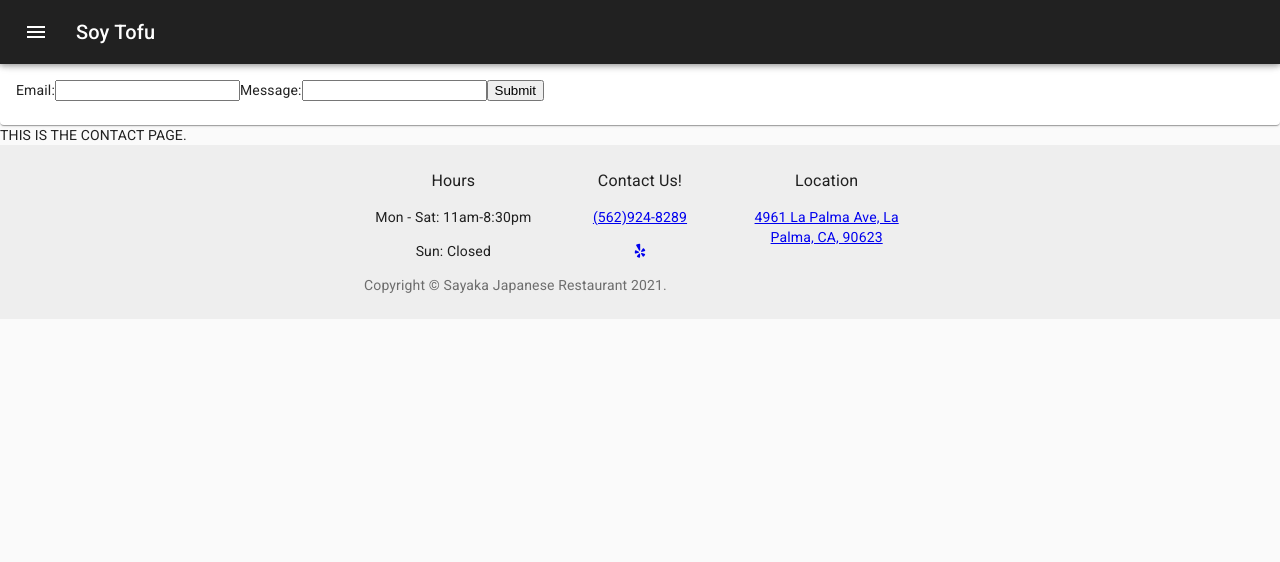
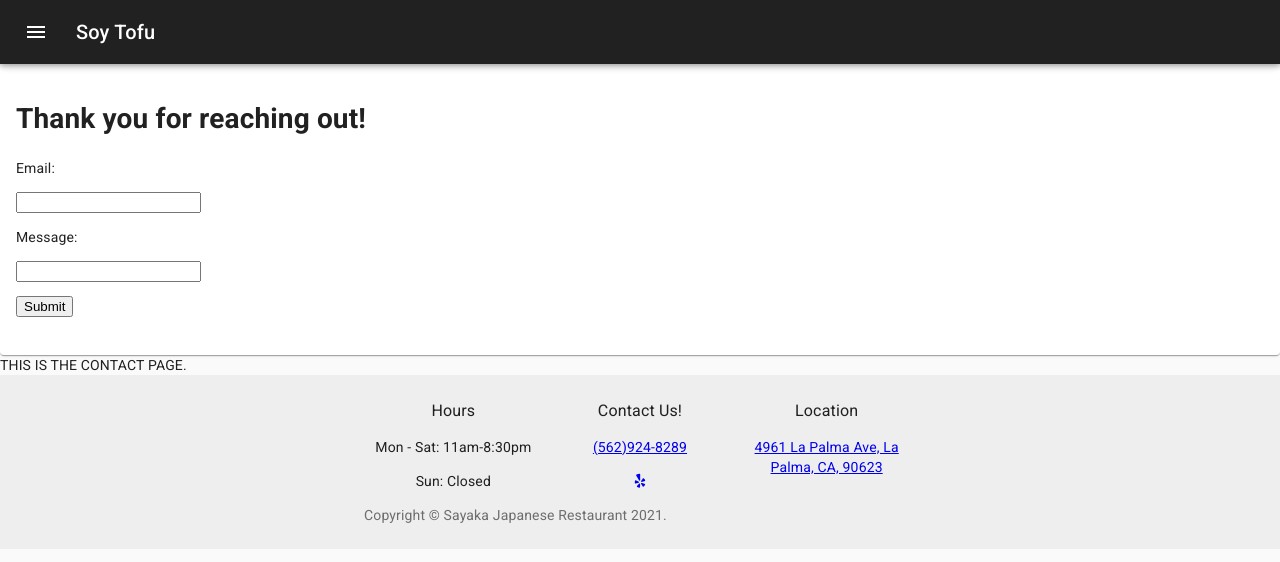
Before and after one commit to nickdmrco/Soy_Tofu, a React (Create React App) app in the folder client/: page /contact in a window 1280 px wide. Shown: the top 562 px of the page. Built offline with nearby package versions, Linux system fonts and the light colour scheme; the HTML template or start-up script is replaced by a standard one.

Commit message:
contact form

```diff
--- a/client/src/components/ContactForm/myform.js
+++ b/client/src/components/ContactForm/myform.js
@@ -3,8 +3,6 @@ import { makeStyles } from '@material-ui/core/styles';
 import Card from '@material-ui/core/Card';
 import CardActions from '@material-ui/core/CardActions';
 import CardContent from '@material-ui/core/CardContent';
-import Button from '@material-ui/core/Button';
-import Typography from '@material-ui/core/Typography';
 
 const useStyles = makeStyles({
 
@@ -30,13 +28,13 @@ export default class MyForm extends React.Component {
             action="https://formspree.io/f/mgepdygv"
             method="POST"
           >
-
+            <h1>Thank you for reaching out!</h1>
             <label>Email:</label>
-        <input type="email" name="email" />
+            <p><input type="email" name="email" /></p>
             <label>Message:</label>
-        <input type="text" name="message" />
-        {status === "SUCCESS" ? <p>Thank you for reaching out! Your email has been submitted and we will be in touch with you shortly.</p> : <button>Submit</button>}
-        {status === "ERROR" && <p>Ooops! There was an error.</p>}
+            <p><input type="text" name="message" /></p>
+            <p>{status === "SUCCESS" ? <p>Your email has been submitted and we will be in touch with you shortly.</p> : <button>Submit</button>}
+              {status === "ERROR" && <p>Ooops! There was an error.</p>}</p>
           </form>
         </CardContent>
       </Card>
```
Lines whose indentation alone changed are shown as unchanged.
